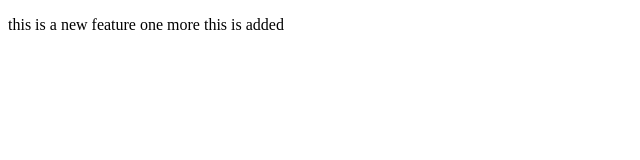
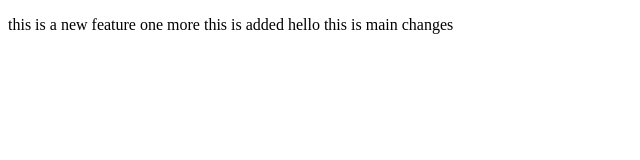
Before and after one commit to dheeraj007adhikari/localrepo1, a plain HTML site: page index.html in a window 1280 px wide. Shown: the whole page, without its empty margins (0-640 px from the left). Drawn offline with Linux system fonts and the light colour scheme.

Commit message:
this is main changes

```diff
--- a/index.html
+++ b/index.html
@@ -7,6 +7,6 @@
     <title>Document</title>
 </head>
 <body>
-    <p>this is a new feature one more this is added</p>
+    <p>this is a new feature one more this is added hello this is main changes</p>
 </body>
 </html>
```
